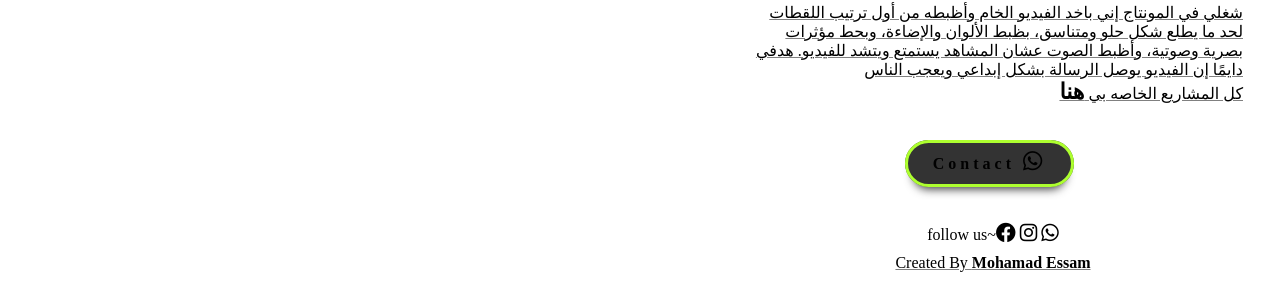
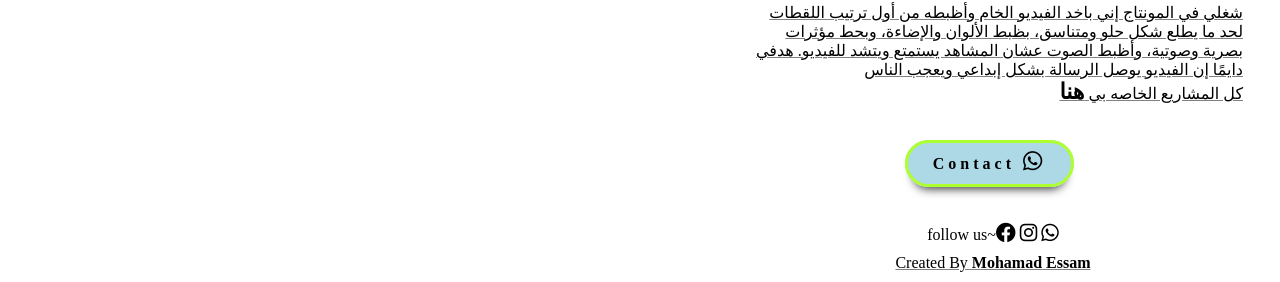
Before and after one commit to Mooohammaad/Ahmed_Essam, a plain HTML site: page index.html in a window 1280 px wide. Shown: the part 1123-1405 px from the top of the page. Drawn offline with nearby package versions, Linux system fonts and the light colour scheme.

Commit message:
Change button background color to Lightblue

```diff
--- a/styles.css
+++ b/styles.css
@@ -145,7 +145,7 @@ nav .navlinks li a{
 .btn-group .btn{
     border-color: greenyellow;
     color: greenyellow;
-    background-color: #333;
+    background-color: Lightblue;
     padding: 12px 25px;
     margin: 5px 0px;
     margin-right:7px;
```
